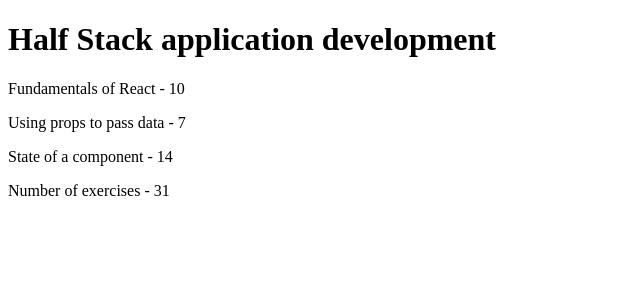
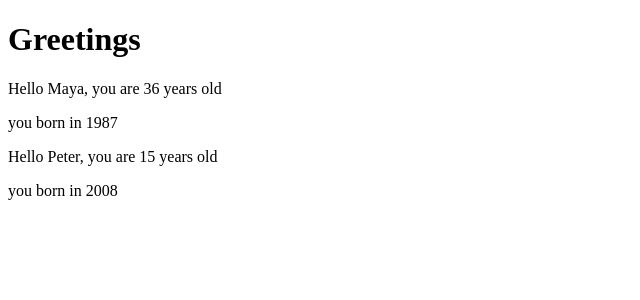
Before and after one commit to pdd1996/part1, a React (Create React App) app: page / in a window 1280 px wide. Shown: the top 300 px of the page, without its empty margins (0-640 px from the left). Built offline with nearby package versions, Linux system fonts and the light colour scheme.

Commit message:
增加 - Hello组件增加新的功能

```diff
--- a/src/App.js
+++ b/src/App.js
@@ -1,31 +1,14 @@
-import Header from "./components/Header";
-import Content from "./components/Content";
-import Total from "./components/Total";
+import Hello from "./Hello";
 
-function App() {
-  const course = {
-    name: 'Half Stack application development',
-    parts: [
-      {
-        name: 'Fundamentals of React',
-        exercises: 10
-      },
-      {
-        name: 'Using props to pass data',
-        exercises: 7
-      },
-      {
-        name: 'State of a component',
-        exercises: 14
-      }
-    ]
-  }
+const App = () => {
+  const name = 'Peter'
+  const age = 15
 
   return (
     <div>
-      <Header course={course.name} />
-      <Content parts={course.parts} />
-      <Total parts={course.parts} />
+      <h1>Greetings</h1>
+      <Hello name="Maya" age={26 + 10} />
+      <Hello name={name} age={age} />
     </div>
   )
 }
--- a/src/Hello.js
+++ b/src/Hello.js
@@ -1,7 +1,14 @@
-const Hello = (props) => {
+const Hello = ({name, age}) => {
+	const year = new Date().getFullYear();
+
+	const bornYear = () => year - age;
+
 	return (
 		<div>
-			<h1>Hello {props.name}, your age {props.age} </h1>
+			<p>
+				Hello {name}, you are {age} years old
+			</p>
+			<p>you born in {bornYear()}</p>
 		</div>
 	)
 }
```
